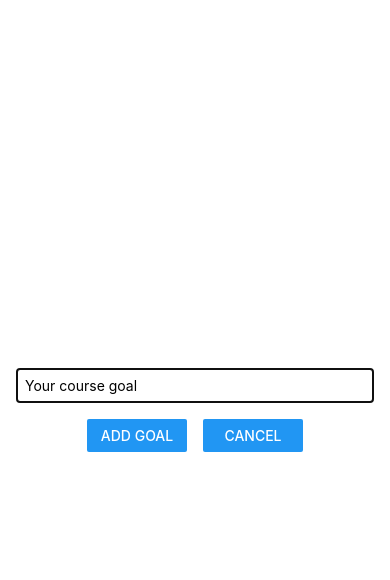
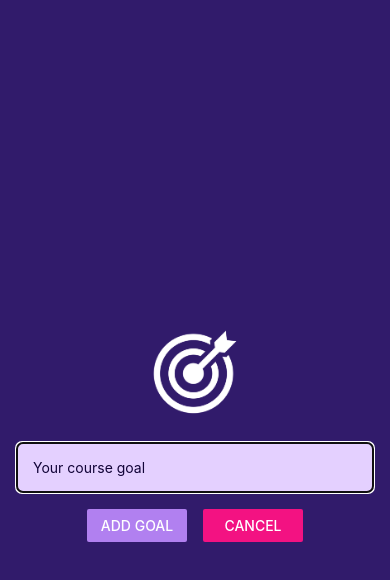
Before and after one commit to Annaivv/react-native-guess-number-game, a React Native app: screen / in a window 390 px wide. Both pictures are taken after a click on the button "ADD NEW GOAL". Shown: the top 580 px of the page. Built offline with nearby package versions, Linux system fonts and the light colour scheme.

Commit message:
image and StatusBar added

```diff
--- a/App.js
+++ b/App.js
@@ -1,5 +1,7 @@
 import { useState } from "react";
 import { StyleSheet, View, FlatList, Button } from "react-native";
+import { StatusBar } from "expo-status-bar";
+
 import GoalItem from "./components/GoalItem";
 import GoalInput from "./components/GoalInput";
 
@@ -30,10 +32,12 @@
   }
 
   return (
+    <>
+      <StatusBar style="light" />
       <View style={styles.appContainer}>
         <Button
           title="Add New Goal"
-        color="#5e0acc"
+          color="#a065ec"
           onPress={startAddGoalHandler}
         />
         <GoalInput
@@ -60,6 +64,7 @@
           ></FlatList>
         </View>
       </View>
+    </>
   );
 }
 
--- a/app.json
+++ b/app.json
@@ -6,14 +6,13 @@
     "orientation": "portrait",
     "icon": "./assets/icon.png",
     "userInterfaceStyle": "light",
+    "backgroundColor": "#1e085a",
     "splash": {
       "image": "./assets/splash.png",
       "resizeMode": "contain",
       "backgroundColor": "#ffffff"
     },
-    "assetBundlePatterns": [
-      "**/*"
-    ],
+    "assetBundlePatterns": ["**/*"],
     "ios": {
       "supportsTablet": true
     },
--- a/components/GoalInput.js
+++ b/components/GoalInput.js
@@ -1,5 +1,12 @@
 import { useState } from "react";
-import { StyleSheet, View, TextInput, Button, Modal } from "react-native";
+import {
+  StyleSheet,
+  View,
+  TextInput,
+  Button,
+  Modal,
+  Image,
+} from "react-native";
 
 function GoalInput(props) {
   const [enteredGoalText, setEnteredGoalText] = useState("");
@@ -16,6 +23,10 @@
   return (
     <Modal visible={props.visible} animationType="slide">
       <View style={styles.inputContainer}>
+        <Image
+          source={require("../assets/images/goal.png")}
+          style={styles.image}
+        />
         <TextInput
           style={styles.textInput}
           placeholder="Your course goal"
@@ -24,10 +35,10 @@
         />
         <View style={styles.buttonContainer}>
           <View style={styles.button}>
-            <Button title="Add Goal" onPress={addGoalHandler} />
+            <Button title="Add Goal" onPress={addGoalHandler} color="#b180f0" />
           </View>
           <View style={styles.button}>
-            <Button title="Cancel" onPress={props.onCancel} />
+            <Button title="Cancel" onPress={props.onCancel} color="#f31282" />
           </View>
         </View>
       </View>
@@ -42,16 +53,22 @@
     flex: 1,
     justifyContent: "center",
     alignItems: "center",
-    marginBottom: 24,
     padding: 16,
-    borderBottomWidth: 1,
-    borderBottomColor: "#cccccc",
+    backgroundColor: "#311b6b",
+  },
+  image: {
+    width: 100,
+    height: 100,
+    margin: 20,
   },
   textInput: {
     borderWidth: 1,
-    borderColor: "#cccccc",
+    borderColor: "#e4d0ff",
+    backgroundColor: "#e4d0ff",
+    color: "#120438",
+    borderRadius: 6,
     width: "100%",
-    padding: 8,
+    padding: 16,
   },
   buttonContainer: {
     marginTop: 16,
```
Also changed, not shown: assets/images/goal.png (added). Lines whose indentation alone changed are shown as unchanged.
